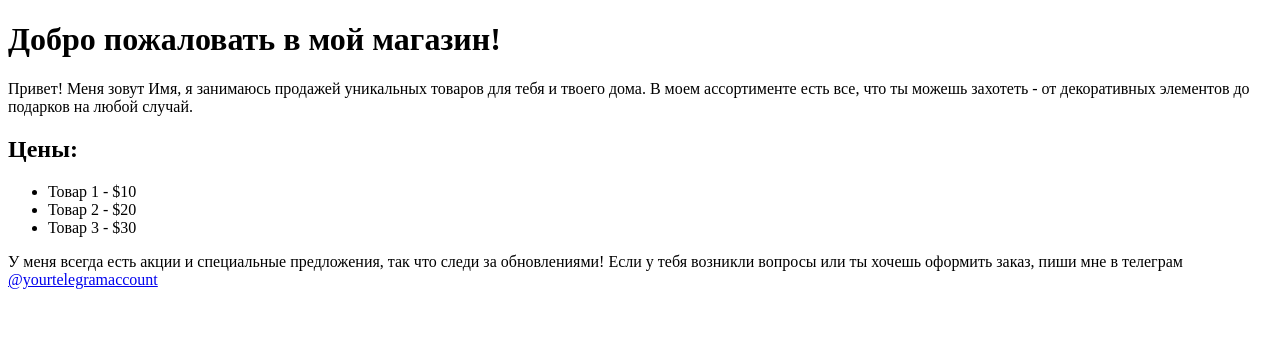
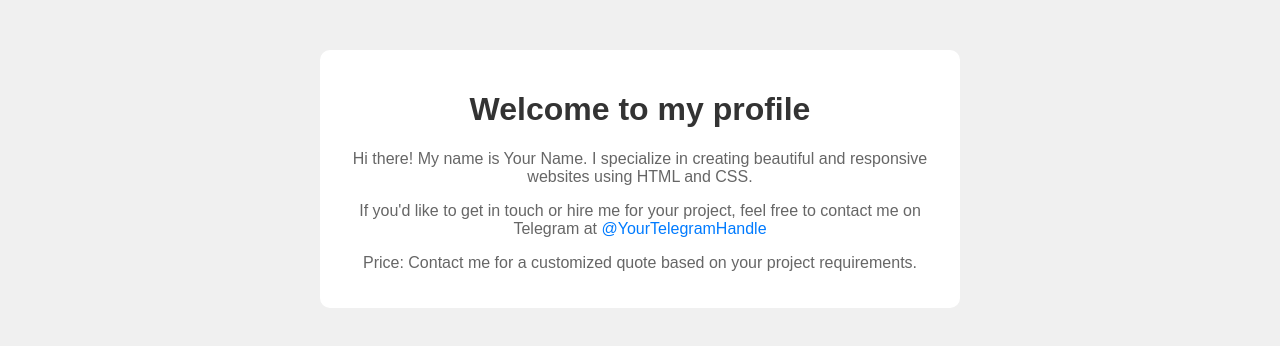
Before and after one commit to testddoser/das, a plain HTML site: page index.html in a window 1280 px wide. Drawn offline with Linux system fonts and the light colour scheme.

Commit message:
Update index.html

```diff
--- a/index.html
+++ b/index.html
@@ -1,19 +1,49 @@
-<!DOCTYPE html>
-<html lang="en">
+<html>
 <head>
-<meta charset="UTF-8">
-<meta name="viewport" content="width=device-width, initial-scale=1.0">
-<title>Красивое био</title>
+  <style>
+    body {
+      font-family: Arial, sans-serif;
+      background-color: #f0f0f0;
+      text-align: center;
+      margin-top: 50px;
+      opacity: 0;
+      animation: fadeIn 2s forwards;
+    }
+
+    @keyframes fadeIn {
+      to {
+        opacity: 1;
+      }
+    }
+
+    .bio {
+      max-width: 600px;
+      margin: 0 auto;
+      padding: 20px;
+      background-color: #fff;
+      border-radius: 10px;
+    }
+
+    h1 {
+      color: #333;
+    }
+
+    p {
+      color: #666;
+    }
+
+    a {
+      color: #007bff;
+      text-decoration: none;
+    }
+  </style>
 </head>
 <body>
-<h1>Добро пожаловать в мой магазин!</h1>
-<p>Привет! Меня зовут Имя, я занимаюсь продажей уникальных товаров для тебя и твоего дома. В моем ассортименте есть все, что ты можешь захотеть - от декоративных элементов до подарков на любой случай.</p>
-<h2>Цены:</h2>
-<ul>
-<li>Товар 1 - $10</li>
-<li>Товар 2 - $20</li>
-<li>Товар 3 - $30</li>
-</ul>
-<p>У меня всегда есть акции и специальные предложения, так что следи за обновлениями! Если у тебя возникли вопросы или ты хочешь оформить заказ, пиши мне в телеграм <a href="https://t.me/yourtelegramaccount">@yourtelegramaccount</a></p>
+  <div class="bio">
+    <h1>Welcome to my profile</h1>
+    <p>Hi there! My name is Your Name. I specialize in creating beautiful and responsive websites using HTML and CSS.</p>
+    <p>If you'd like to get in touch or hire me for your project, feel free to contact me on Telegram at <a href="https://t.me/YourTelegramHandle">@YourTelegramHandle</a></p>
+    <p>Price: Contact me for a customized quote based on your project requirements.</p>
+  </div>
 </body>
 </html>
```
